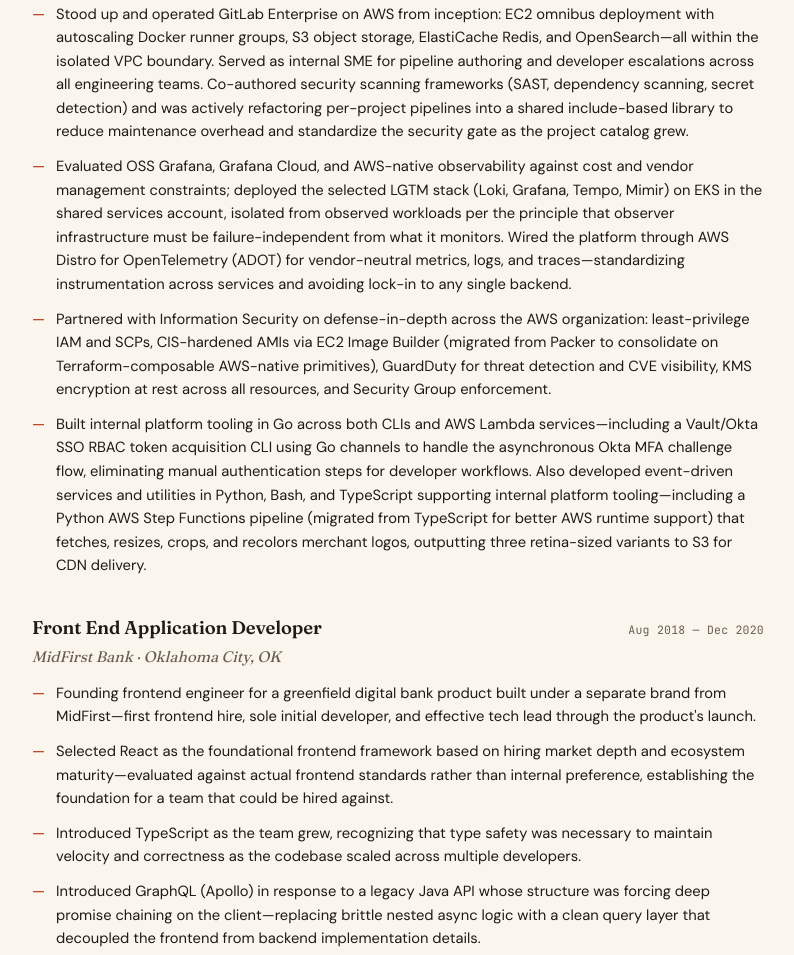
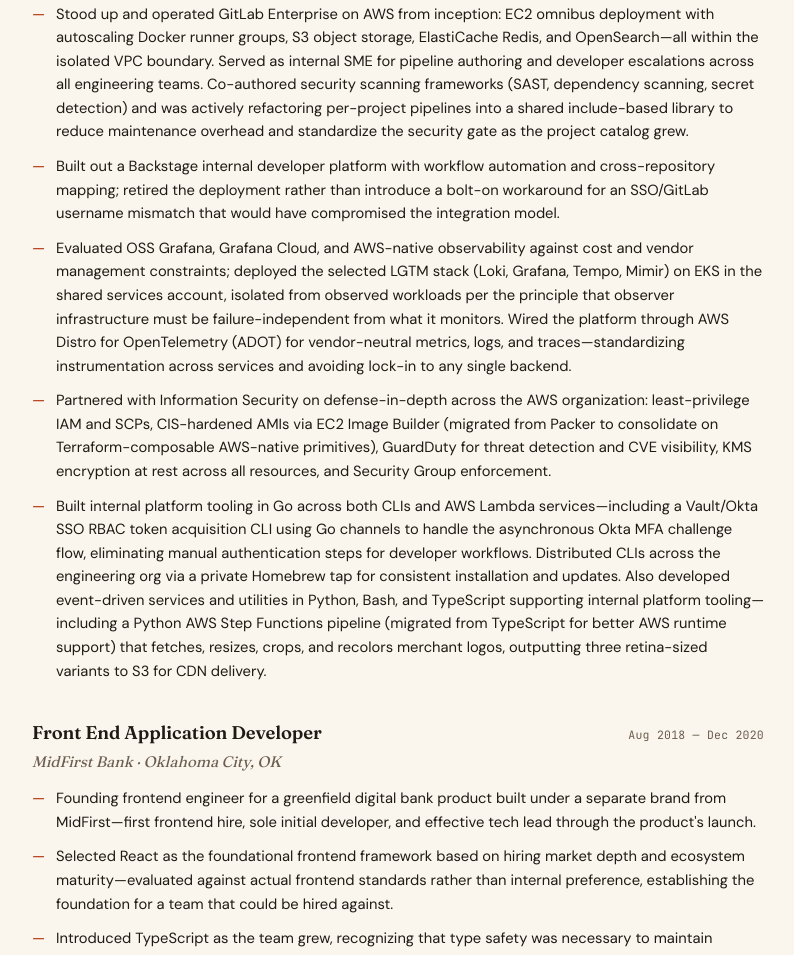
Before and after one commit to couchcryptid/couchcryptid.github.io, a plain HTML site: page index.html in a window 1280 px wide. Shown: the part 2179-3134 px from the top of the page, without its empty margins (260-1054 px from the left). Drawn offline with Linux system fonts and the light colour scheme.

Commit message:
fix: added idp details

```diff
--- a/index.html
+++ b/index.html
@@ -541,9 +541,10 @@
       <li>Eliminated external network paths required by bank security policy by redesigning inter-service communication to use VPC Endpoints and internal load balancers—keeping all traffic within the AWS network boundary while preserving connectivity across the hub-and-spoke topology.</li>
       <li>Centralized HashiCorp Vault Enterprise in shared services with KMS auto-unseal, serving every environment across the four-account topology through namespace isolation enforced at the authentication layer—each environment's workloads authenticate to a separate namespace login with namespace-scoped policies, so token-level reachability is structurally blocked across boundaries. Single source of truth on secrets, single audit trail, single rotation surface. Vault audit logs streamed into the observability platform for compliance evidence.</li>
       <li>Stood up and operated GitLab Enterprise on AWS from inception: EC2 omnibus deployment with autoscaling Docker runner groups, S3 object storage, ElastiCache Redis, and OpenSearch—all within the isolated VPC boundary. Served as internal SME for pipeline authoring and developer escalations across all engineering teams. Co-authored security scanning frameworks (SAST, dependency scanning, secret detection) and was actively refactoring per-project pipelines into a shared include-based library to reduce maintenance overhead and standardize the security gate as the project catalog grew.</li>
+      <li>Built out a Backstage internal developer platform with workflow automation and cross-repository mapping; retired the deployment rather than introduce a bolt-on workaround for an SSO/GitLab username mismatch that would have compromised the integration model.</li>
       <li>Evaluated OSS Grafana, Grafana Cloud, and AWS-native observability against cost and vendor management constraints; deployed the selected LGTM stack (Loki, Grafana, Tempo, Mimir) on EKS in the shared services account, isolated from observed workloads per the principle that observer infrastructure must be failure-independent from what it monitors. Wired the platform through AWS Distro for OpenTelemetry (ADOT) for vendor-neutral metrics, logs, and traces—standardizing instrumentation across services and avoiding lock-in to any single backend.</li>
       <li>Partnered with Information Security on defense-in-depth across the AWS organization: least-privilege IAM and SCPs, CIS-hardened AMIs via EC2 Image Builder (migrated from Packer to consolidate on Terraform-composable AWS-native primitives), GuardDuty for threat detection and CVE visibility, KMS encryption at rest across all resources, and Security Group enforcement.</li>
-      <li>Built internal platform tooling in Go across both CLIs and AWS Lambda services—including a Vault/Okta SSO RBAC token acquisition CLI using Go channels to handle the asynchronous Okta MFA challenge flow, eliminating manual authentication steps for developer workflows. Also developed event-driven services and utilities in Python, Bash, and TypeScript supporting internal platform tooling—including a Python AWS Step Functions pipeline (migrated from TypeScript for better AWS runtime support) that fetches, resizes, crops, and recolors merchant logos, outputting three retina-sized variants to S3 for CDN delivery.</li>
+      <li>Built internal platform tooling in Go across both CLIs and AWS Lambda services—including a Vault/Okta SSO RBAC token acquisition CLI using Go channels to handle the asynchronous Okta MFA challenge flow, eliminating manual authentication steps for developer workflows. Distributed CLIs across the engineering org via a private Homebrew tap for consistent installation and updates. Also developed event-driven services and utilities in Python, Bash, and TypeScript supporting internal platform tooling—including a Python AWS Step Functions pipeline (migrated from TypeScript for better AWS runtime support) that fetches, resizes, crops, and recolors merchant logos, outputting three retina-sized variants to S3 for CDN delivery.</li>
     </ul>
   </div>
 
```
Also changed, not shown: 1 other file.
